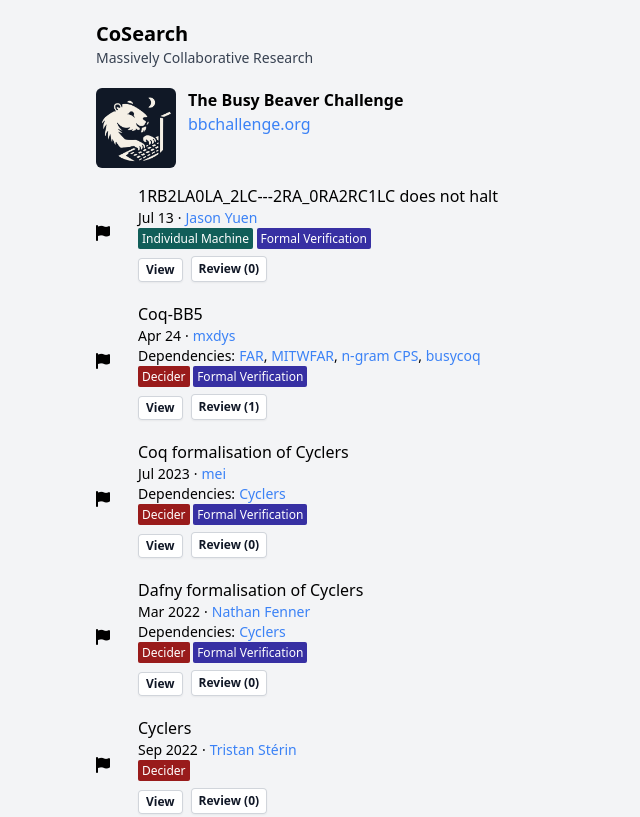
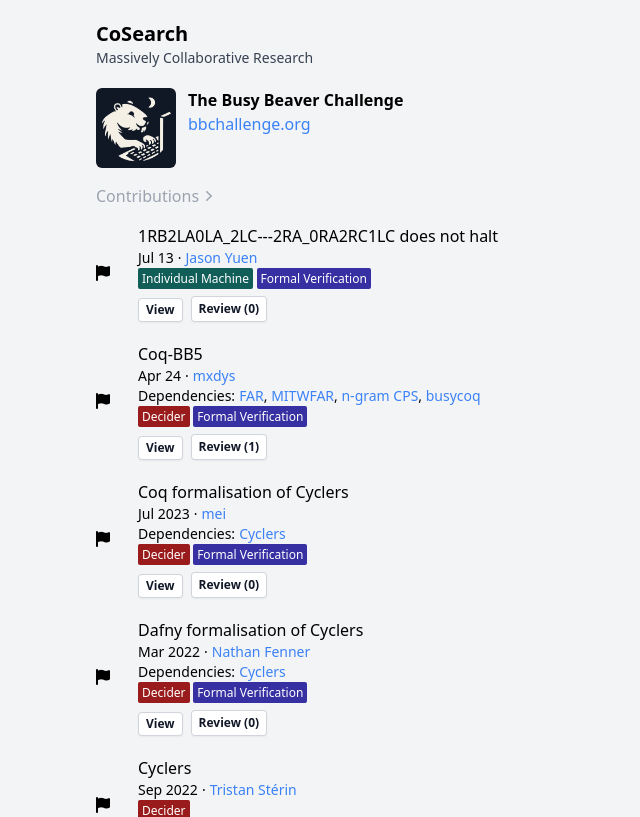
Before and after one commit to cosearch-lab/cosearch, a SvelteKit app: page / in a window 1280 px wide. Shown: the top 817 px of the page, without its empty margins (0-640 px from the left). Built offline with nearby package versions, Linux system fonts and the light colour scheme.

Commit message:
cosearch

```diff
--- a/src/routes/+layout.svelte
+++ b/src/routes/+layout.svelte
@@ -5,7 +5,7 @@
 <div class="w-[85%] mx-auto mt-5 text-md flex flex-col space-y-5">
 	<div class="flex flex-col">
 		<div class="text-xl">
-			<strong>CoSearch</strong>
+			<strong><a href="/" class="text-black hover:text-black">CoSearch</a></strong>
 		</div>
 		<div class="text-gray-700 text-sm">Massively Collaborative Research</div>
 	</div>
--- a/src/routes/+page.svelte
+++ b/src/routes/+page.svelte
@@ -87,6 +87,32 @@
 	];
 </script>
 
+<nav class="flex" aria-label="Breadcrumb">
+	<ol role="list" class="flex items-center space-x-0">
+		<li>
+			<div>
+				<a href="/" class="text-gray-400 hover:text-gray-500"> Contributions </a>
+			</div>
+		</li>
+		<li>
+			<div class="flex items-center">
+				<svg
+					class="h-5 w-5 flex-shrink-0 text-gray-400"
+					viewBox="0 0 20 20"
+					fill="currentColor"
+					aria-hidden="true"
+				>
+					<path
+						fill-rule="evenodd"
+						d="M7.21 14.77a.75.75 0 01.02-1.06L11.168 10 7.23 6.29a.75.75 0 111.04-1.08l4.5 4.25a.75.75 0 010 1.08l-4.5 4.25a.75.75 0 01-1.06-.02z"
+						clip-rule="evenodd"
+					/>
+				</svg>
+			</div>
+		</li>
+	</ol>
+</nav>
+
 <div class="flex flex-col space-y-5 ml-0 pb-20">
 	{#each contribs as contrib}
 		<div class="flex space-x-7 items-center">
@@ -110,8 +136,7 @@
 							<span>Dependencies:</span>
 							<div>
 								{#each contrib.dependencies as dependency, index}
-									<span class="text-blue-500">{dependency}</span
-									>{#if index !== contrib.dependencies.length - 1}
+									<a href="/">{dependency}</a>{#if index !== contrib.dependencies.length - 1}
 										<span>, </span>
 									{/if}
 								{/each}
--- a/src/routes/[contrib]/+page.svelte
+++ b/src/routes/[contrib]/+page.svelte
@@ -66,8 +66,7 @@
 			<span>Dependencies:</span>
 			<div>
 				{#each contrib.dependencies as dependency, index}
-					<span class="text-blue-500">{dependency}</span
-					>{#if index !== contrib.dependencies.length - 1}
+					<a>{dependency}</a>{#if index !== contrib.dependencies.length - 1}
 						<span>, </span>
 					{/if}
 				{/each}
```
